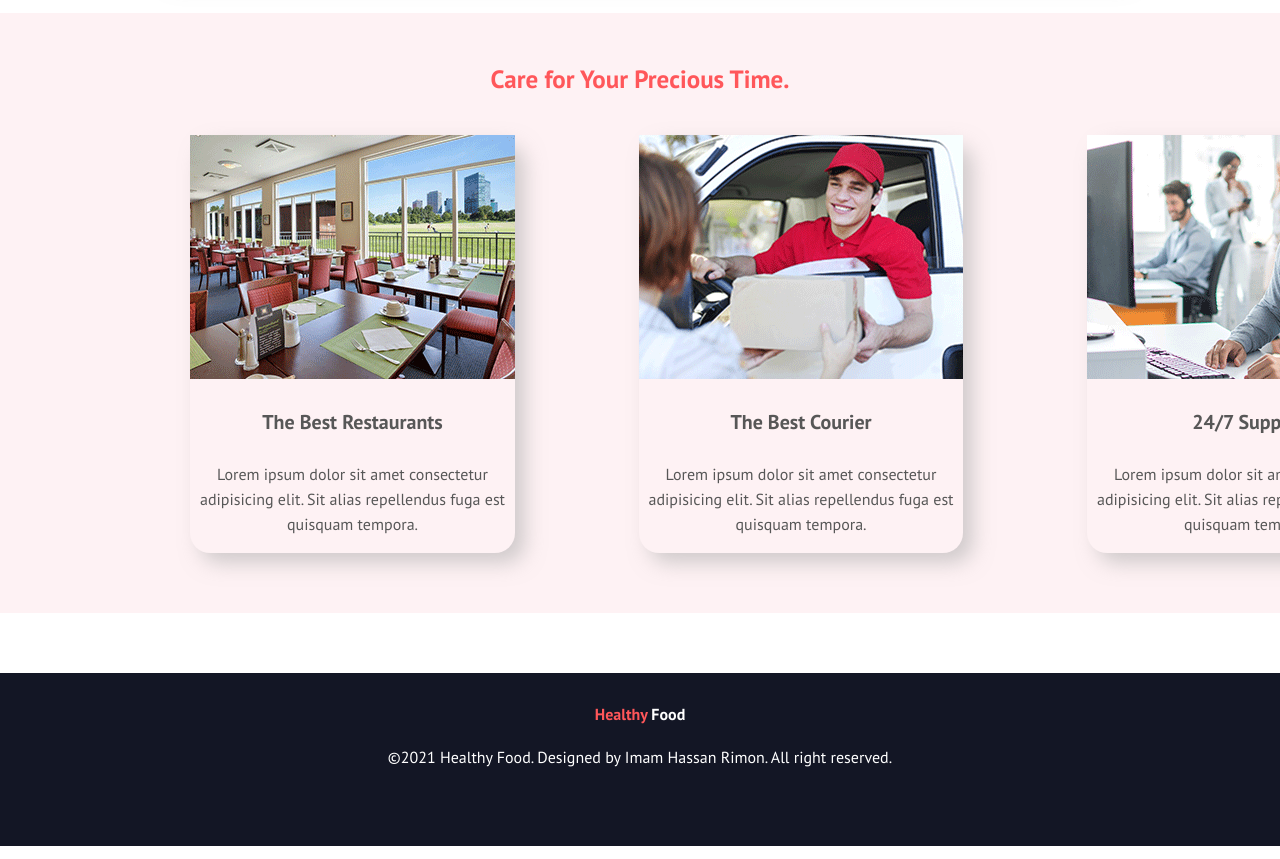
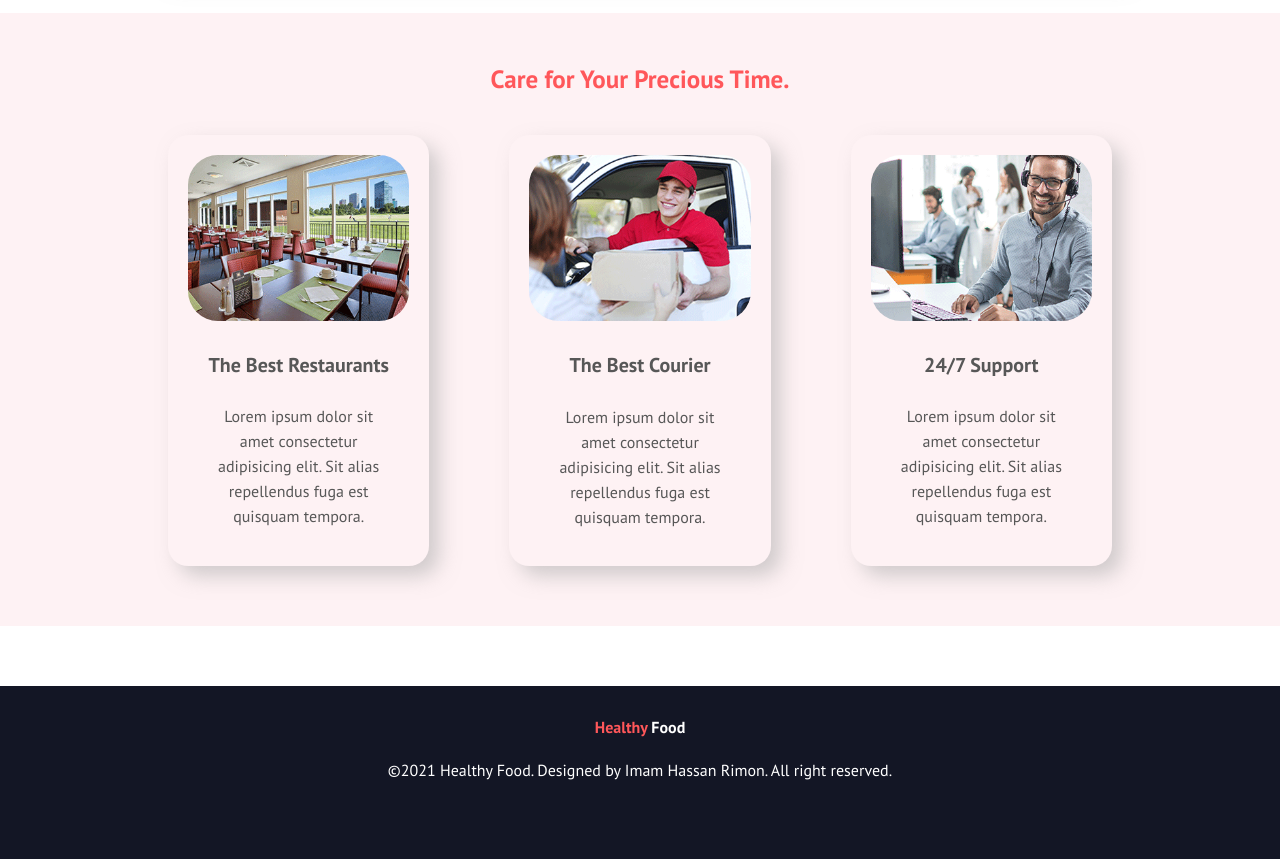
Before and after one commit to ihrimon/healthy-food, a plain HTML site: page index.html in a window 1280 px wide. Shown: the part 2340-3199 px from the top of the page. Drawn offline with Linux system fonts and the light colour scheme.

Commit message:
last updated

```diff
--- a/style.css
+++ b/style.css
@@ -42,7 +42,6 @@ p{
 .half-width img{
     width: 85%;
     padding:5px 20px;
-
 }
 .link-button{
     text-decoration: none;
@@ -116,9 +115,14 @@ p{
     margin: 0 auto;
 }
 #services .icon{
-    margin: 0 62px;
+    margin: 0 40px;
+    padding: 20px;
     border-radius: 20px;
     box-shadow: 10px 10px 20px rgba(165, 165, 165, 0.507);
+}
+#services .icon img{
+    width: 100%;
+    border-radius: 30px;
 }
 #services .icon h4{
     text-align: center;
@@ -126,6 +130,7 @@ p{
 }
 #services .icon p{
     text-align: center;
+    padding: 0 20px;
 }
 .footer{
     text-align: center;
```
Also changed, not shown: index.html (+0 -4 lines).
